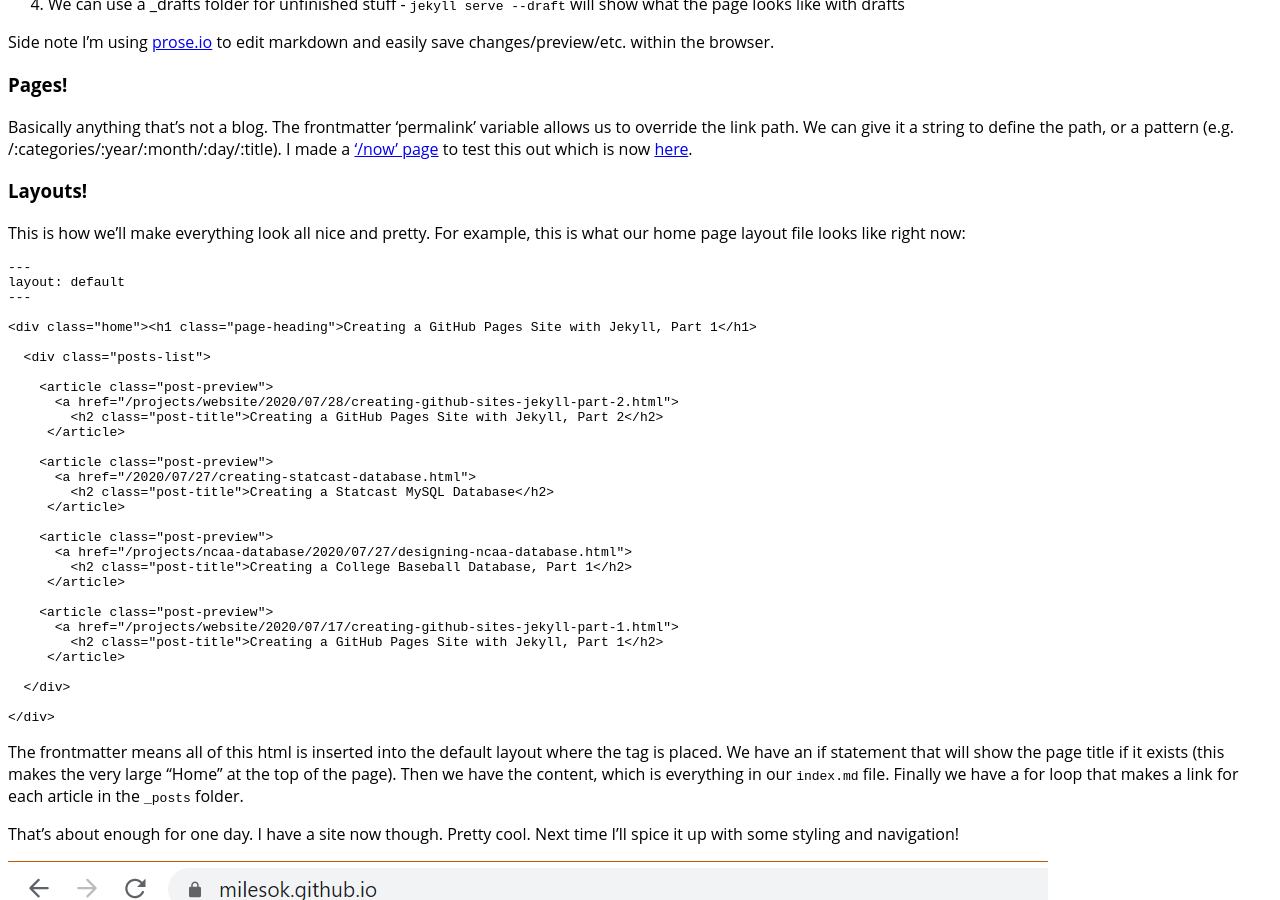
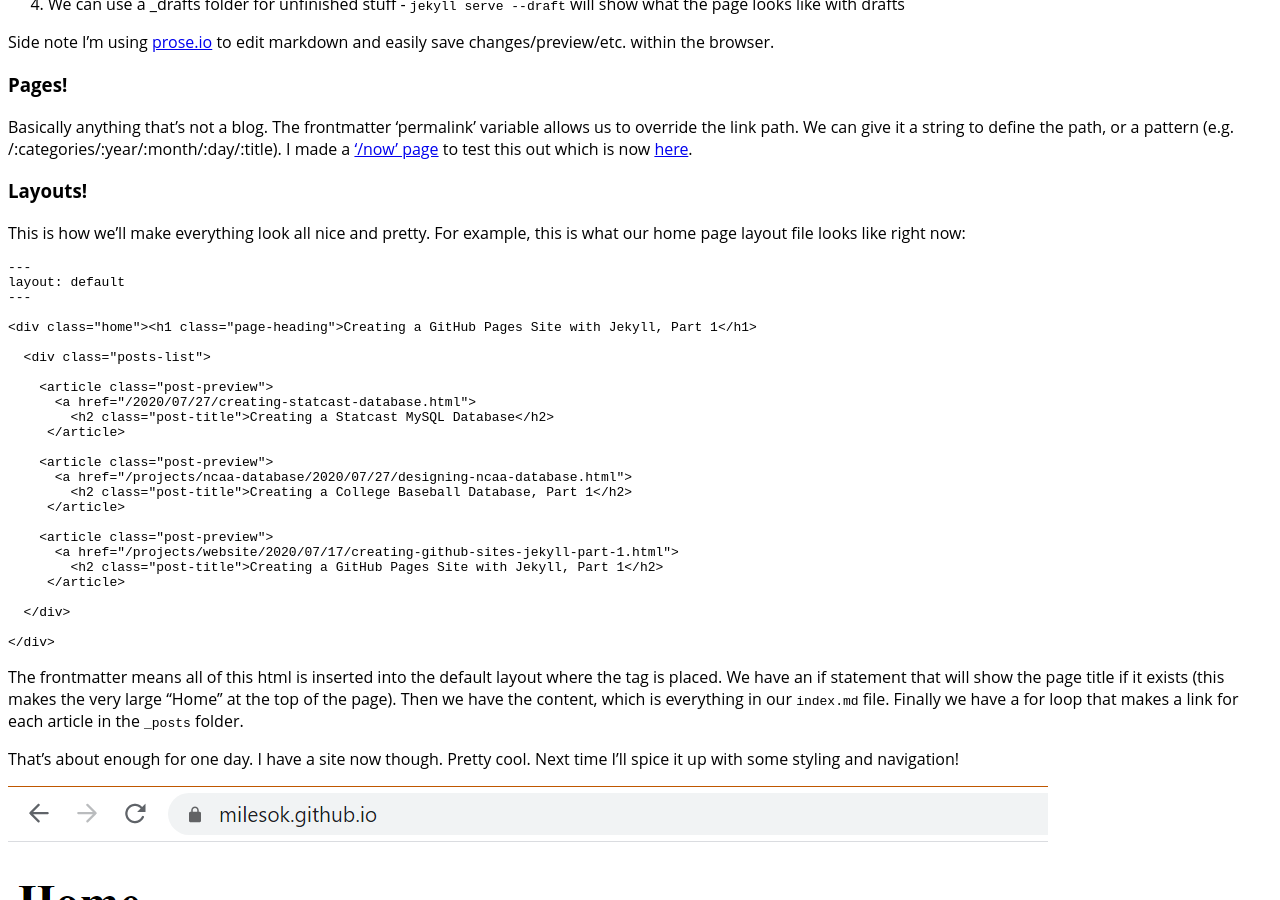
Before and after one commit to milesok/milesok.github.io, a Jekyll site: the page built from _posts/site-project/2020-07-17-creating-github-sites-jekyll-part-1.md, in a window 1280 px wide and 900 px high, scrolled down 1054 px. Built offline with Jekyll 4.4.1, drawn with Linux system fonts in a browser that asks for light colours; a file with an impossible date is left out.

Commit message:
Update 2020-07-22-creating-github-sites-jekyll-part-2.md

```diff
--- a/_posts/site-project/2020-07-22-creating-github-sites-jekyll-part-2.md
+++ b/_posts/site-project/2020-07-22-creating-github-sites-jekyll-part-2.md
@@ -1,9 +1,9 @@
 ---
-published: true
+published: false
 title: 'Creating a GitHub Pages Site with Jekyll, Part 2'
 subtitle: Styling Things Up
 categories: projects website
-date: 2020-07-28T00:00:00.000Z
+date: {}
 layout: post
 tags: jekyll webdev
 ---
```
